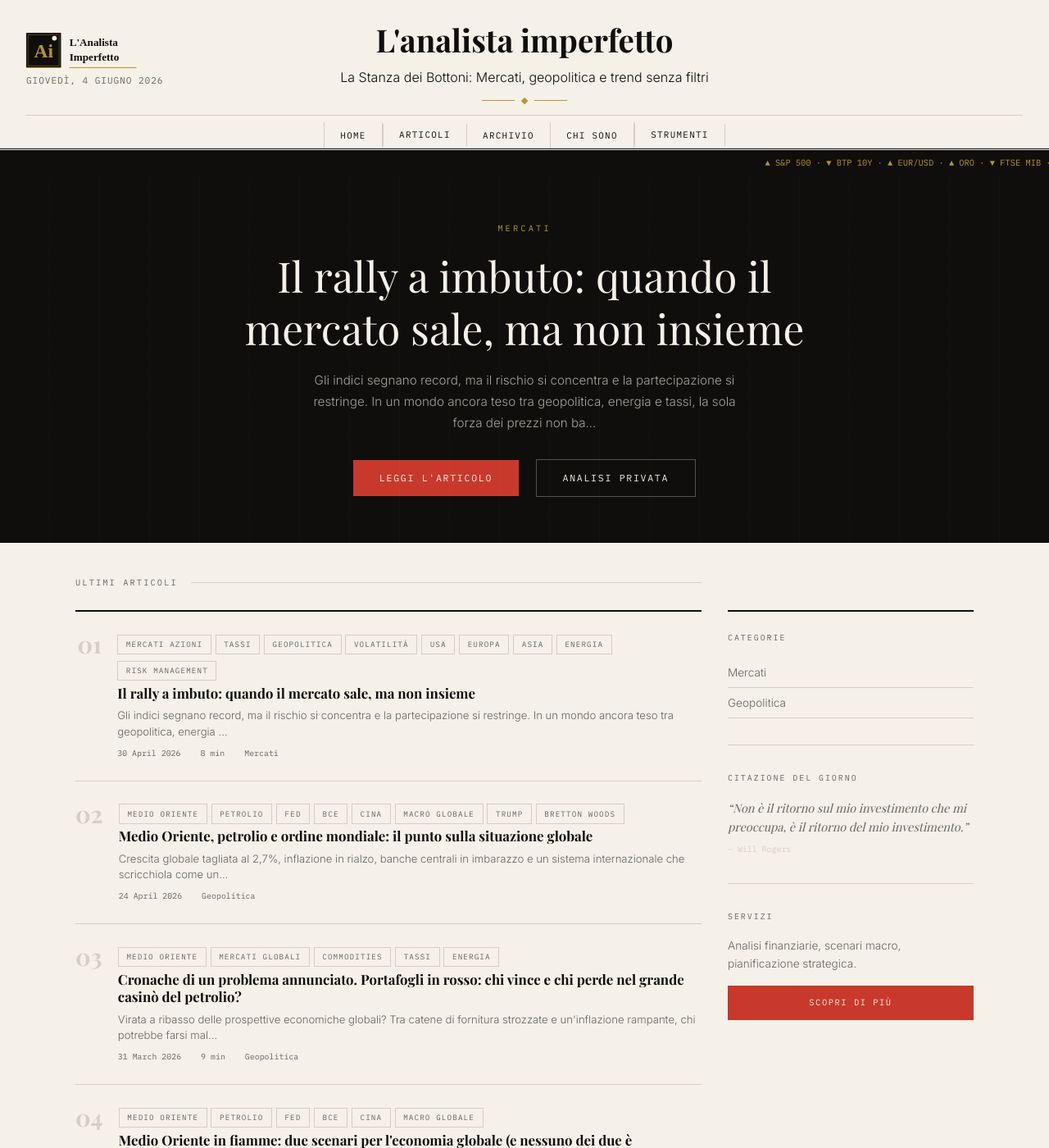
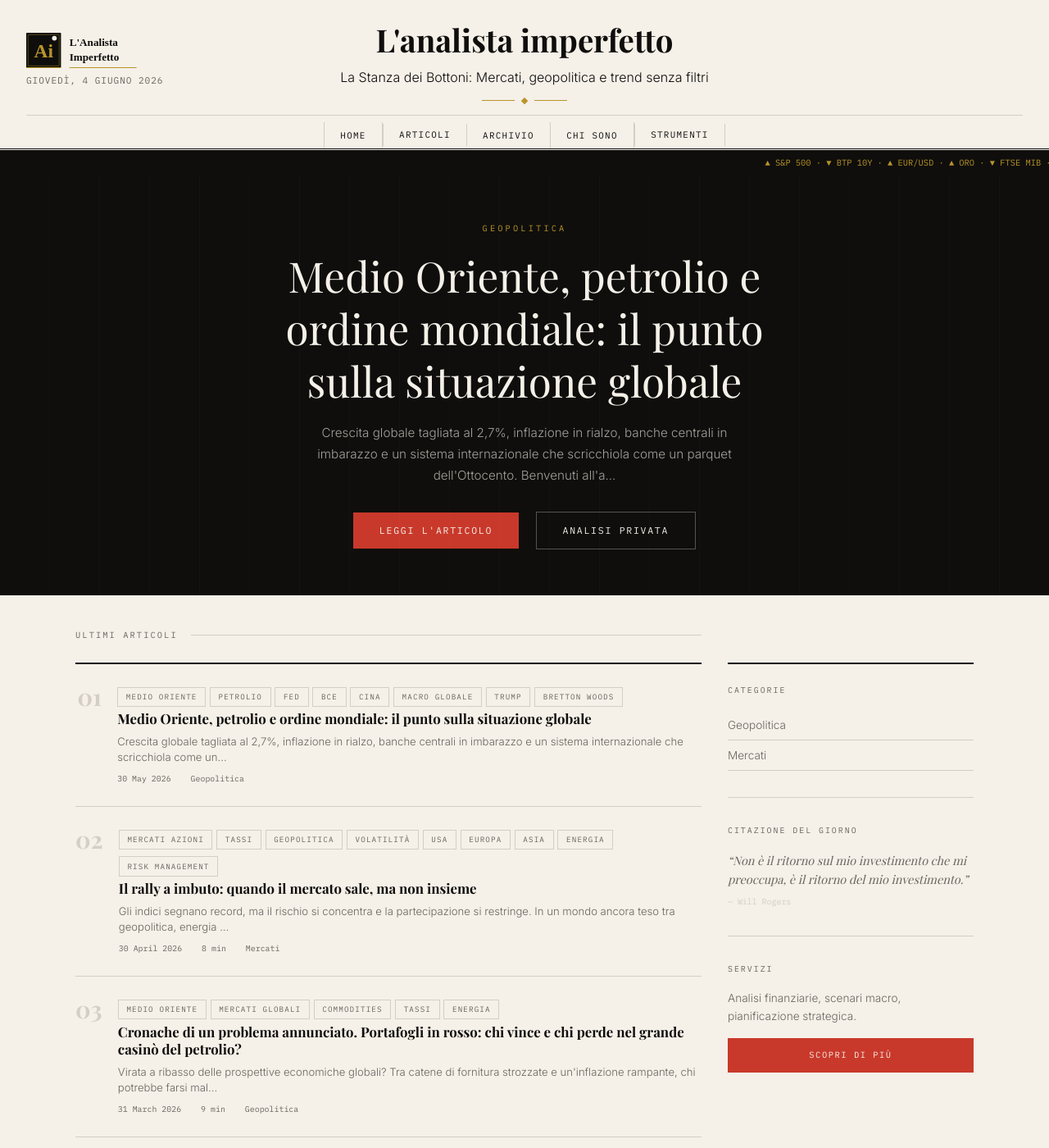
Before and after one commit to martellialessandro/martellialessandro.github.io, a Jekyll site: the page built from index.html, in a window 1280 px wide and 1400 px high. Shown: the whole window at 82% size. Built offline with Jekyll 4.4.1, drawn with Linux system fonts in a browser that asks for light colours; some web fonts are replaced.

Commit message:
Update and rename 2026-04-24-medio-oriente-outlook-globale-aprile.md to 2026-05-30-medio-oriente-outlook-globale-aprile.md

```diff
--- a/_posts/2026-04-24-medio-oriente-outlook-globale-aprile.md
+++ b/_posts/2026-05-30-medio-oriente-outlook-globale-aprile.md
@@ -1,7 +1,7 @@
 ---
 layout: post
 title: "Medio Oriente, petrolio e ordine mondiale: il punto sulla situazione globale"
-date: 2026-04-24
+date: 2026-05-30
 category: Geopolitica
 tags: [medio oriente, petrolio, Fed, BCE, Cina, macro globale, Trump, Bretton Woods]
 excerpt: "Crescita globale tagliata al 2,7%, inflazione in rialzo, banche centrali in imbarazzo e un sistema internazionale che scricchiola come un parquet dell'Ottocento. Benvenuti all'aggiornamento macro di aprile."
```
